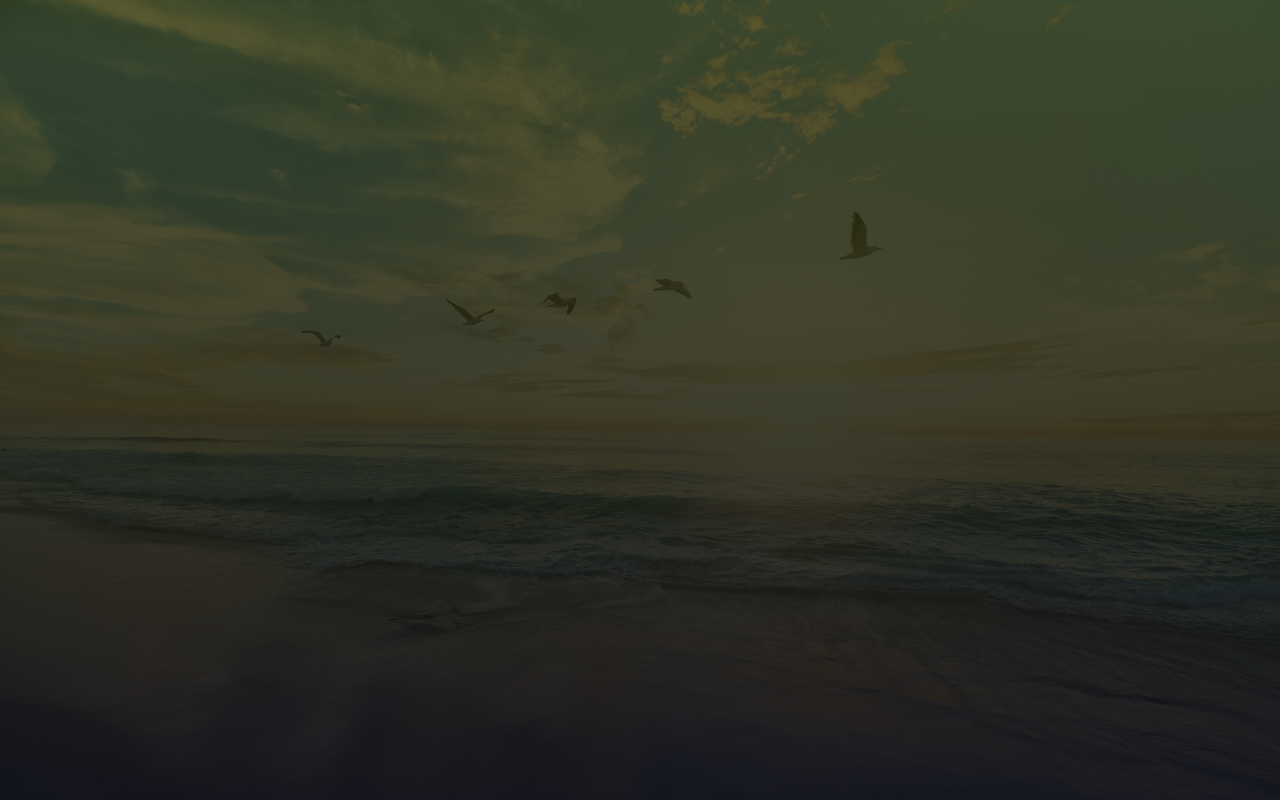
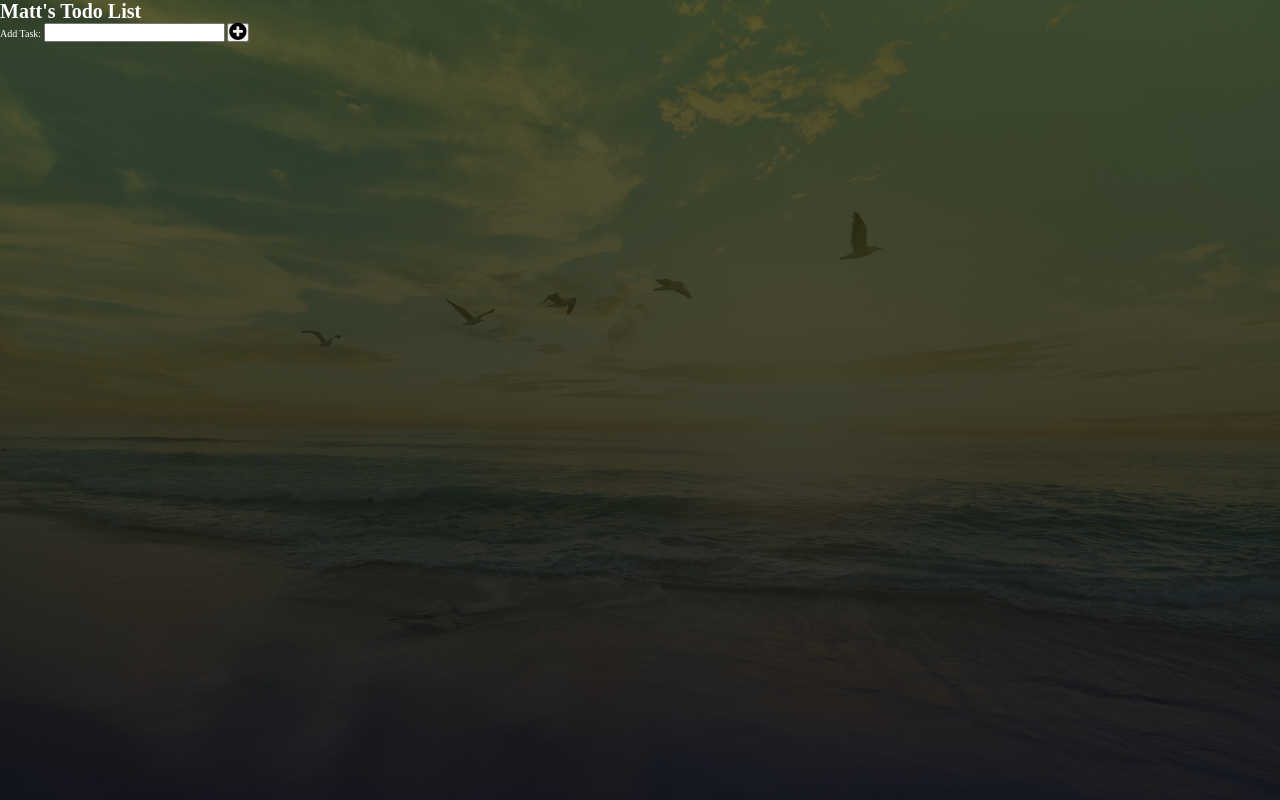
Before and after one commit to MattSam9/TodoList, a plain HTML site: page index.html in a window 1280 px wide. Drawn offline with Linux system fonts and the light colour scheme; a web font is replaced by a local one.

Commit message:
addd todo input and todo container to html

```diff
--- a/index.html
+++ b/index.html
@@ -16,6 +16,22 @@
     <script async src="app.js"></script>
 </head>
 <body>
+    <header class="todo-head">
+        <h1>Matt's Todo List</h1>
+    </header>
+    <section class="todo-form">
+        <form>
+            <div class="input-group">
+                <label for="getWork">Add Task:</label>
+                <input type="text" class="todo-input" id="getWork">
+                <button class="todo-button" type="submit"><i class="fas fa-plus-circle fa-lg"></i></button>
+            </div>
+        </form>
+    </section>
+    <section class="todo-container">
+        <ul class="todo-list"></ul>
+    </section>
+    <div>
 
 </body>
 </html>
```
Lines whose indentation alone changed are shown as unchanged.
